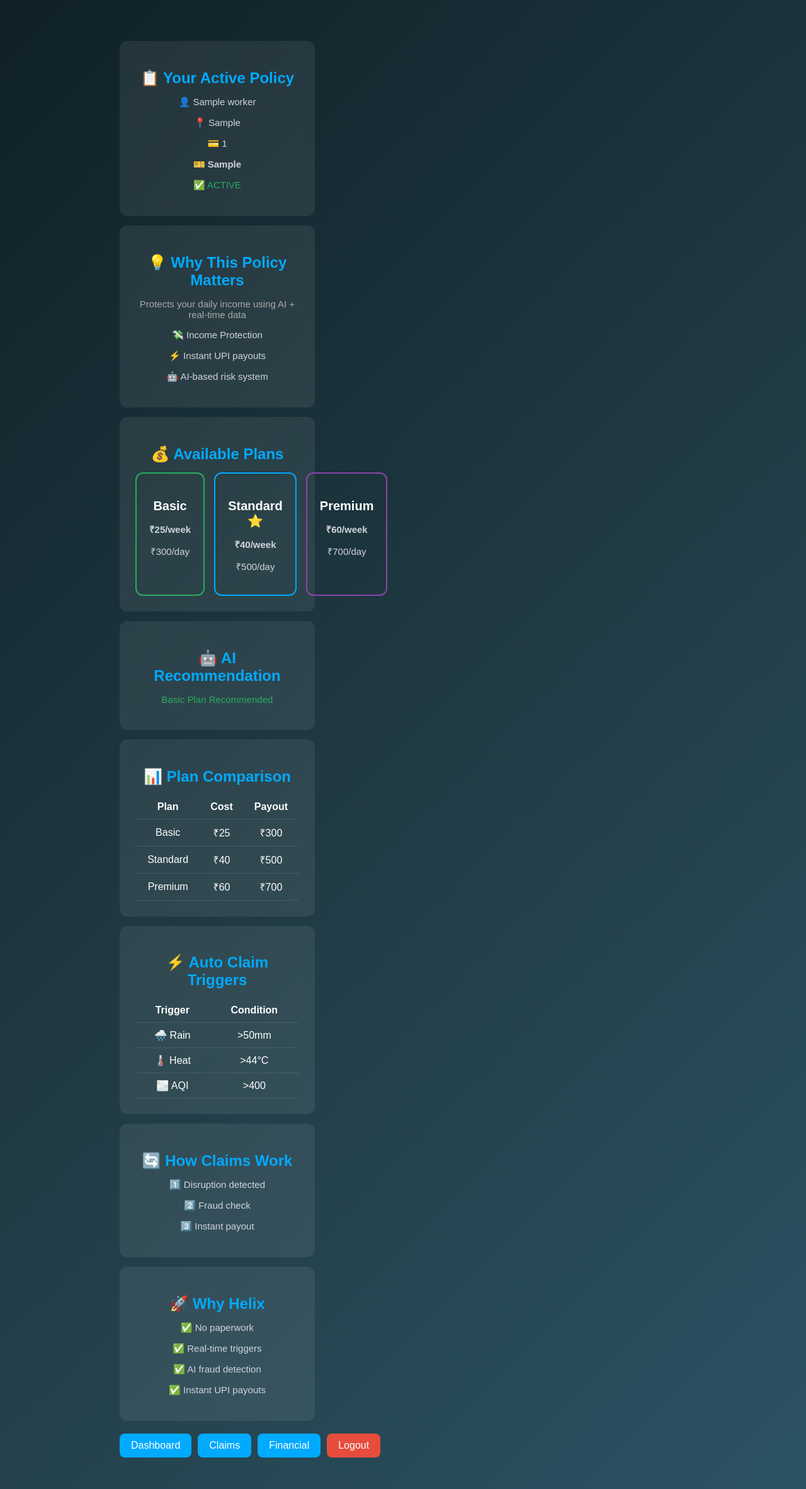
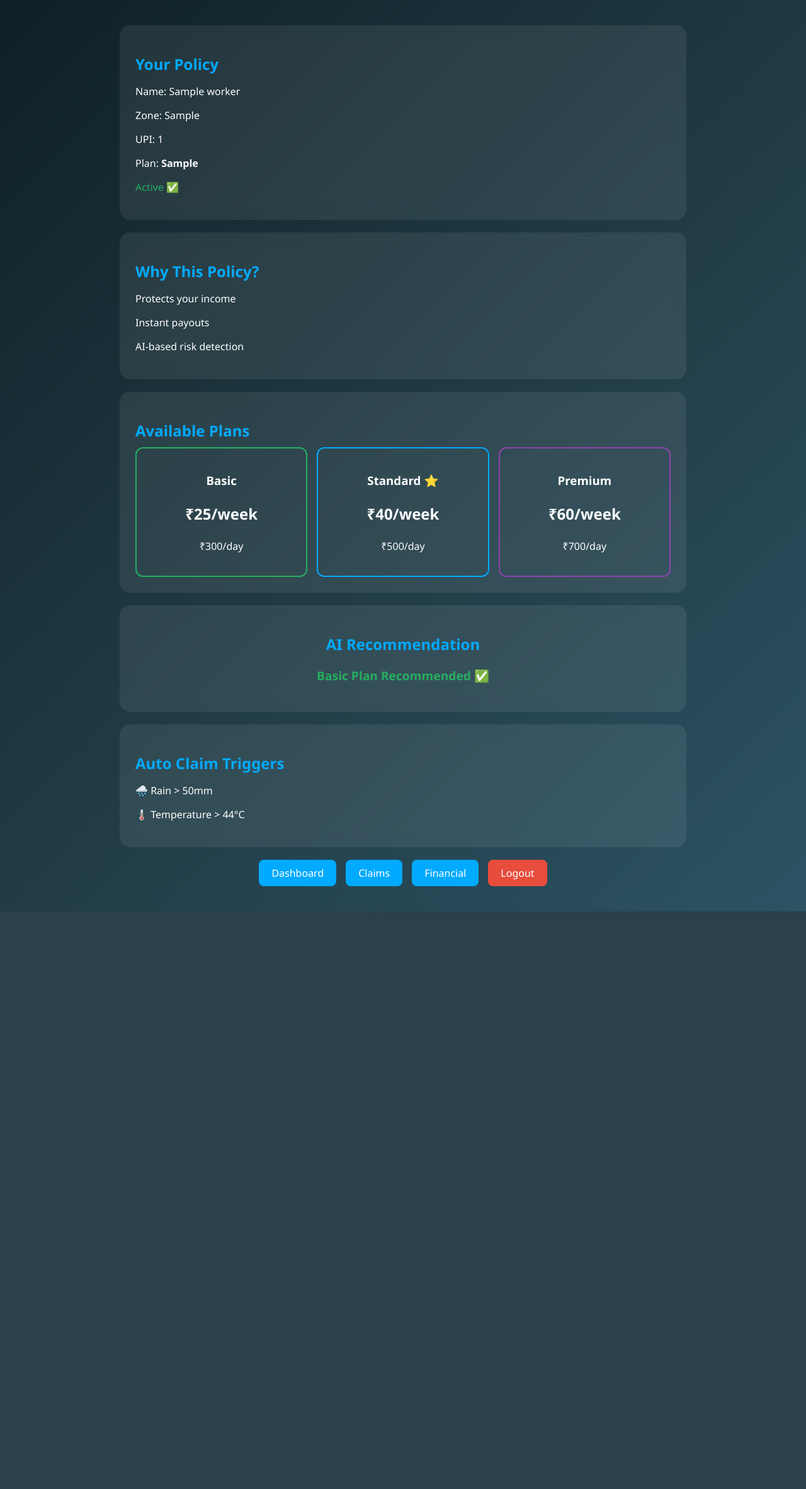
Before and after one commit to neptune-glitch/The-HackHer-Squad, a Flask app: page /policy in a window 1280 px wide. Shown: the whole page at 63% size. After the commit the page ends 1447 px from the top, so only its background shows below. Run offline with Flask 3, Linux system fonts and the light colour scheme; the visitor is signed in with stand-in values (Sample User, id 1); tables that the repository leaves empty hold one stand-in row (values such as "Sample post").

Commit message:
Updated claims and policy fixes

```diff
--- a/templates/policy.html
+++ b/templates/policy.html
@@ -2,31 +2,36 @@
 <html>
 <head>
   <title>Policy - Helix</title>
-  <link rel="stylesheet" href="/static/homestyle.css">
 
   <style>
     body {
       background: linear-gradient(135deg, #0f2027, #203a43, #2c5364);
       color: white;
+      margin: 0;
+      font-family: 'Segoe UI', sans-serif;
+
+      display: flex;
+      flex-direction: column;
+      align-items: center;
+      padding: 40px 20px;
     }
 
     .policy-container {
+      width: 100%;
       max-width: 900px;
-      margin: 30px auto;
-      padding: 20px;
     }
 
     .card {
       background: rgba(255,255,255,0.08);
       padding: 25px;
-      margin: 15px 0;
-      border-radius: 12px;
-      backdrop-filter: blur(8px);
+      margin-bottom: 20px;
+      border-radius: 16px;
+      backdrop-filter: blur(10px);
     }
 
     .card h2 {
       color: #00aaff;
-      margin-bottom: 15px;
+      margin-bottom: 10px;
     }
 
     .plan-grid {
@@ -36,8 +41,8 @@
     }
 
     .plan-card {
+      padding: 20px;
       border-radius: 12px;
-      padding: 20px;
       text-align: center;
     }
 
@@ -46,37 +51,34 @@
     .plan-premium { border: 2px solid #8e44ad; }
 
     .plan-price {
-      font-size: 28px;
+      font-size: 24px;
       font-weight: bold;
-    }
-
-    .trigger-table {
-      width: 100%;
-      border-collapse: collapse;
-    }
-
-    .trigger-table th, .trigger-table td {
-      padding: 10px;
-      border-bottom: 1px solid rgba(255,255,255,0.1);
-      text-align: center;
     }
 
     .nav-links {
       display: flex;
-      gap: 10px;
-      flex-wrap: wrap;
+      justify-content: center;
+      gap: 15px;
       margin-top: 20px;
     }
 
     .nav-links a {
       background: #00aaff;
       color: white;
-      padding: 10px 18px;
+      padding: 10px 20px;
       border-radius: 8px;
       text-decoration: none;
     }
 
-    .nav-links a.red { background: #e74c3c; }
+    .nav-links a.red {
+      background: #e74c3c;
+    }
+
+    @media (max-width: 600px) {
+      .plan-grid {
+        grid-template-columns: 1fr;
+      }
+    }
   </style>
 </head>
 
@@ -86,31 +88,27 @@
 
   <!-- USER POLICY -->
   <div class="card">
-    <h2>📋 Your Active Policy</h2>
-    <p>👤 {{ worker[1] }}</p>
-    <p>📍 {{ worker[3] }}</p>
-    <p>💳 {{ worker[4] }}</p>
-    <p>🎫 <strong>{{ worker[6] }}</strong></p>
-    <p style="color:#27ae60;">✅ ACTIVE</p>
+    <h2>Your Policy</h2>
+    <p>Name: {{ worker[1] }}</p>
+    <p>Zone: {{ worker[3] }}</p>
+    <p>UPI: {{ worker[4] }}</p>
+    <p>Plan: <strong>{{ worker[6] }}</strong></p>
+    <p style="color:#27ae60;">Active ✅</p>
   </div>
 
-  <!-- WHY POLICY -->
+  <!-- WHY -->
   <div class="card">
-    <h2>💡 Why This Policy Matters</h2>
-
-    <p style="color:#aaa;">Protects your daily income using AI + real-time data</p>
-
-    <p>💸 Income Protection</p>
-    <p>⚡ Instant UPI payouts</p>
-    <p>🤖 AI-based risk system</p>
+    <h2>Why This Policy?</h2>
+    <p> Protects your income</p>
+    <p> Instant payouts</p>
+    <p> AI-based risk detection</p>
   </div>
 
   <!-- PLANS -->
   <div class="card">
-    <h2>💰 Available Plans</h2>
+    <h2>Available Plans</h2>
 
     <div class="plan-grid">
-
       <div class="plan-card plan-basic">
         <h3>Basic</h3>
         <p class="plan-price">₹25/week</p>
@@ -128,90 +126,43 @@
         <p class="plan-price">₹60/week</p>
         <p>₹700/day</p>
       </div>
-
     </div>
   </div>
 
-  <!-- AI RECOMMENDATION -->
-  <div class="card">
-    <h2>🤖 AI Recommendation</h2>
+  <!-- ✅ FIXED AI RECOMMENDATION -->
+  <div class="card" style="text-align:center;">
+    <h2>AI Recommendation</h2>
 
-    {% if worker[3]|lower in ['delhi','mumbai'] %}
-      <p style="color:#f39c12;">Standard Plan Recommended</p>
+    {% set zone = worker[3].lower() %}
+
+    {% if 'dwarka' in zone or 'mumbai' in zone %}
+      <p style="color:#e74c3c; font-size:1.2rem; font-weight:bold;">
+        Premium Plan Recommended 🚀
+      </p>
+
+    {% elif 'lajpat' in zone or 'kolkata' in zone %}
+      <p style="color:#f39c12; font-size:1.2rem; font-weight:bold;">
+        Standard Plan Recommended ⭐
+      </p>
+
+    {% elif 'rohini' in zone or 'chennai' in zone %}
+      <p style="color:#00aaff; font-size:1.2rem; font-weight:bold;">
+        Standard Plan Recommended ⭐
+      </p>
+
     {% else %}
-      <p style="color:#27ae60;">Basic Plan Recommended</p>
+      <p style="color:#27ae60; font-size:1.2rem; font-weight:bold;">
+        Basic Plan Recommended ✅
+      </p>
     {% endif %}
-  </div>
 
-  <!-- PLAN COMPARISON -->
-  <div class="card">
-    <h2>📊 Plan Comparison</h2>
-
-    <table class="trigger-table">
-      <tr>
-        <th>Plan</th>
-        <th>Cost</th>
-        <th>Payout</th>
-      </tr>
-      <tr>
-        <td>Basic</td>
-        <td>₹25</td>
-        <td>₹300</td>
-      </tr>
-      <tr>
-        <td>Standard</td>
-        <td>₹40</td>
-        <td>₹500</td>
-      </tr>
-      <tr>
-        <td>Premium</td>
-        <td>₹60</td>
-        <td>₹700</td>
-      </tr>
-    </table>
   </div>
 
   <!-- TRIGGERS -->
   <div class="card">
-    <h2>⚡ Auto Claim Triggers</h2>
-
-    <table class="trigger-table">
-      <tr>
-        <th>Trigger</th>
-        <th>Condition</th>
-      </tr>
-      <tr>
-        <td>🌧️ Rain</td>
-        <td>>50mm</td>
-      </tr>
-      <tr>
-        <td>🌡️ Heat</td>
-        <td>>44°C</td>
-      </tr>
-      <tr>
-        <td>🌫️ AQI</td>
-        <td>>400</td>
-      </tr>
-    </table>
-  </div>
-
-  <!-- HOW CLAIM WORKS -->
-  <div class="card">
-    <h2>🔄 How Claims Work</h2>
-
-    <p>1️⃣ Disruption detected</p>
-    <p>2️⃣ Fraud check</p>
-    <p>3️⃣ Instant payout</p>
-  </div>
-
-  <!-- WHY HELIX -->
-  <div class="card">
-    <h2>🚀 Why Helix</h2>
-
-    <p>✅ No paperwork</p>
-    <p>✅ Real-time triggers</p>
-    <p>✅ AI fraud detection</p>
-    <p>✅ Instant UPI payouts</p>
+    <h2>Auto Claim Triggers</h2>
+    <p>🌧️ Rain > 50mm</p>
+    <p>🌡️ Temperature > 44°C</p>
   </div>
 
   <!-- NAV -->
```
Also changed, not shown: templates/claims.html (+34 -43 lines).
